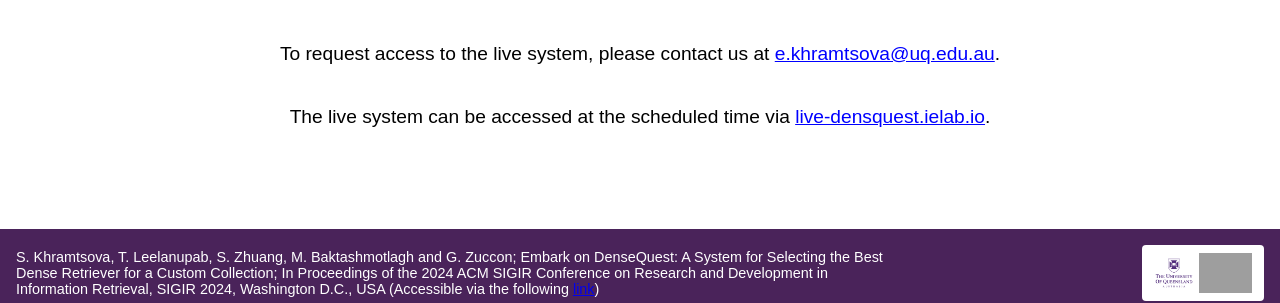
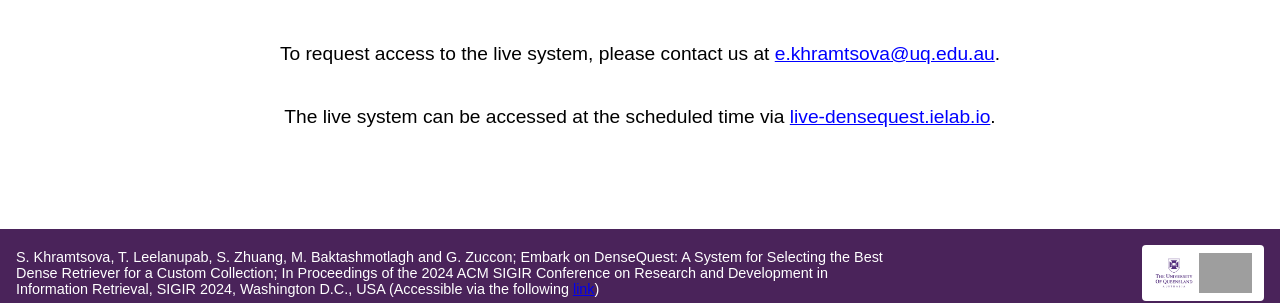
Before and after one commit to ielab/ielab.github.io, a Jekyll site: the page DenseQuest/index.html, which Jekyll copies as it is, in a window 1280 px wide. Shown: the part 599-902 px from the top of the page. Built offline with Jekyll 4.4.1, drawn with Linux system fonts in a browser that asks for light colours; grey boxes are pictures that could not be loaded.

Commit message:
fix url typo

```diff
--- a/DenseQuest/index.html
+++ b/DenseQuest/index.html
@@ -13,14 +12,12 @@
             font-family: Arial, sans-serif;
         }
 
-        /* Navigation bar - restored but simplified */
         .navbar {
             background-color: #4a235a;
             padding: 1rem;
             height: 50px;  /* Fixed height for the banner */
         }
 
-        /* Hero section */
         .hero {
             position: relative;
             width: 100%;
@@ -142,7 +135,6 @@
             height: 40px;  /* Make both logos the same height */
         }
 
-        /* Remove individual logo size classes since they're now the same size */
         .footer .logo-uq,
         .footer .logo-ielab {
             height: 40px;
@@ -164,20 +155,16 @@
             min-height: 100vh;  /* Minimum height of viewport */
         }
 
-        /* Main content wrapper */
         .main-content {
-            flex: 1;  /* Takes up remaining space */
+            flex: 1;
         }
     </style>
 </head>
 <body>
-    <!-- Wrap all content except footer in main-content div -->
     <div class="main-content">
-        <!-- Navigation -->
         <nav class="navbar">
         </nav>
 
-        <!-- Hero Section -->
         <section class="hero">
             <div class="hero-content">
                 <h1>Unsupervised DenseQuest</h1>
@@ -186,7 +173,6 @@
             </div>
         </section>
 
-        <!-- Content -->
         <div class="content">
             <div class="section">
                 <p>DenseQuest offers unsupervised selection and ranking features to identify the most suitable pre-trained dense retriever from a pool, customized for a provided target collection.</p>
@@ -195,12 +181,11 @@
                 <p>To request access to the live system, please contact us at <a href="mailto:e.khramtsova@uq.edu.au">e.khramtsova@uq.edu.au</a>.</p>
             </div>
             <div class="section">
-                <p>The live system can be accessed at the scheduled time via <a href="https://live-densequest.ielab.io">live-densquest.ielab.io</a>.</p>
+                <p>The live system can be accessed at the scheduled time via <a href="https://live-densequest.ielab.io">live-densequest.ielab.io</a>.</p>
             </div>
         </div>
     </div>
 
-    <!-- Footer remains outside main-content -->
     <footer class="footer">
         <p>S. Khramtsova, T. Leelanupab, S. Zhuang, M. Baktashmotlagh and G. Zuccon; Embark on DenseQuest: A System for Selecting the Best Dense Retriever for a Custom Collection;
             In Proceedings of the 2024 ACM SIGIR Conference on Research and Development in Information Retrieval, SIGIR 2024, Washington D.C., USA (Accessible via the following <a href="#">link</a>)</p>
```
Also changed, not shown: other parts of DenseQuest/index.html (+0 -6 lines).
